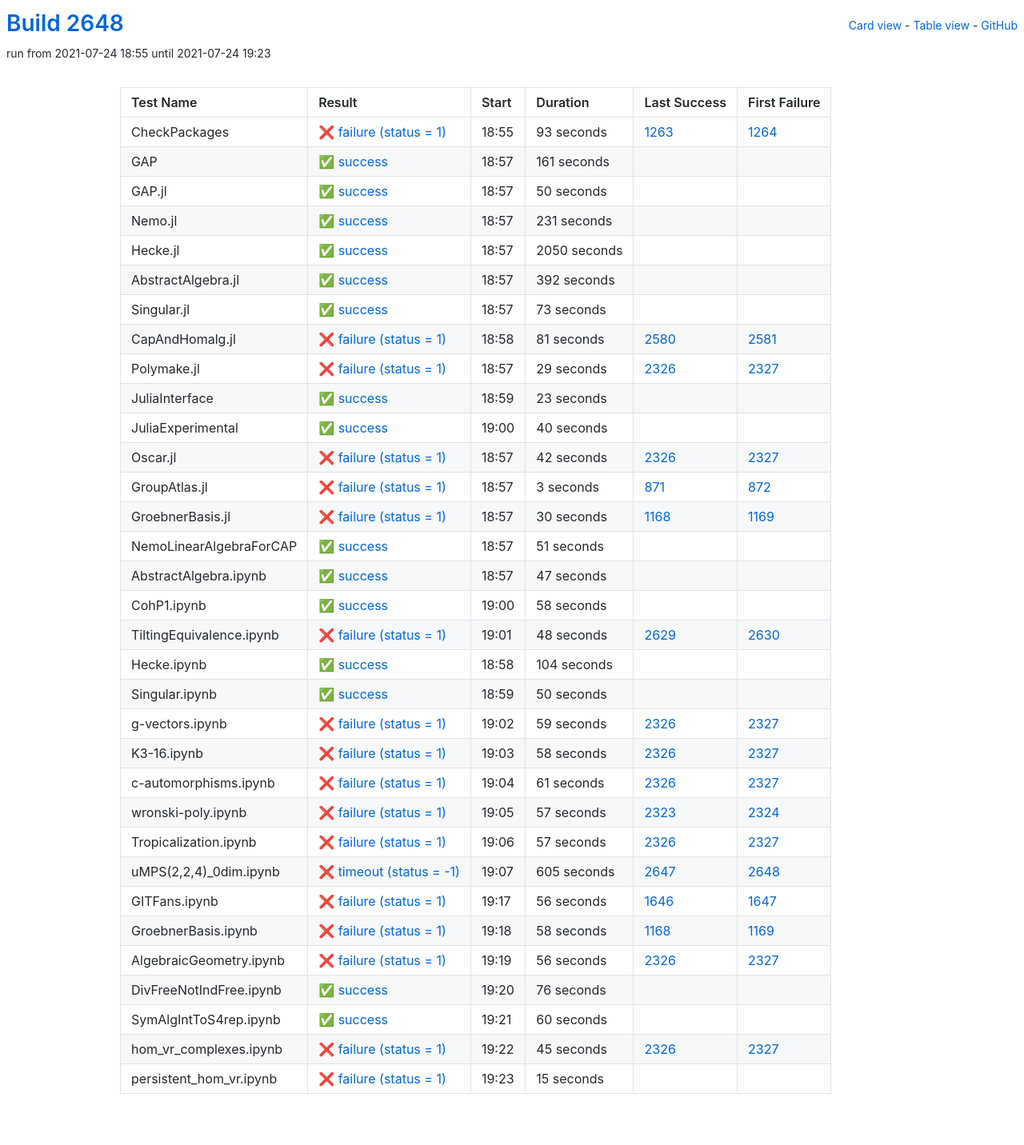
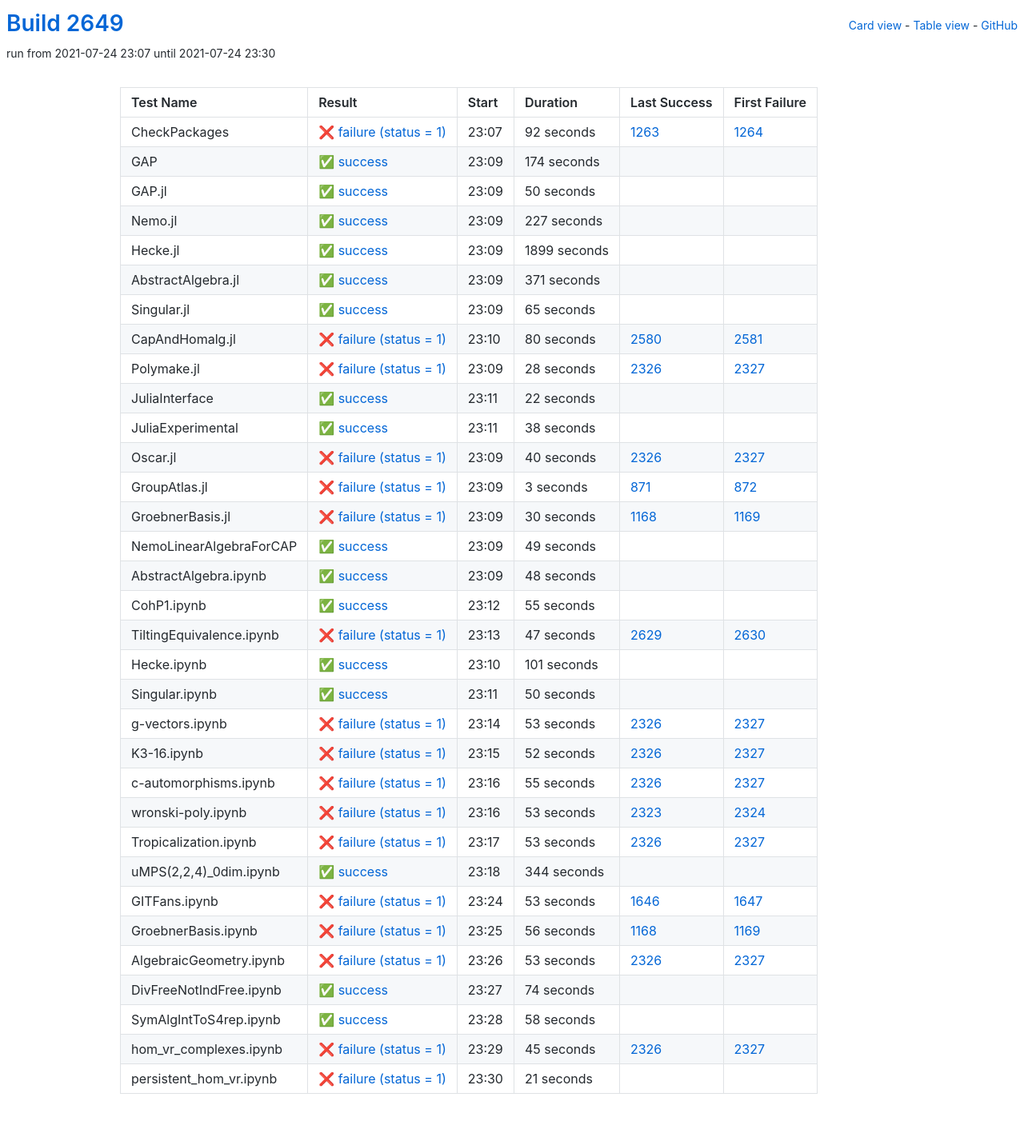
Before and after one commit to oscar-system/oscar-ci-status-stable, a Jekyll site: the page built from table.html, in a window 1280 px wide. Shown: the whole page at 80% size. Built offline with Jekyll 4.4.1, drawn with Linux system fonts in a browser that asks for light colours.

Commit message:
Build #2649

```diff
--- a/_data/ci.yml
+++ b/_data/ci.yml
@@ -1,6 +1,6 @@
 ---
-build: 2648
-build_url: https://oscarci.mathematik.uni-kl.de/job/oscar-stable/2648/
+build: 2649
+build_url: https://oscarci.mathematik.uni-kl.de/job/oscar-stable/2649/
 job: oscar-stable
 organization: oscar-system
 repo: oscar-ci-status-stable
@@ -8,32 +8,32 @@ repourl: https://github.com/oscar-system/oscar-ci-status-stable
 tests:
 - name: CheckPackages
   id: checkpackages
-  log: https://oscarci.mathematik.uni-kl.de/job/oscar-stable/2648/artifact/logs/build-2648/CheckPackages.log
-  start: 2021-07-24 18:55
+  log: https://oscarci.mathematik.uni-kl.de/job/oscar-stable/2649/artifact/logs/build-2649/CheckPackages.log
+  start: 2021-07-24 23:07
   success: false
   exitcode: 1
   status: failure
-  duration: 93
+  duration: 92
   last_success: 1263
   last_success_url: https://oscarci.mathematik.uni-kl.de/job/oscar-stable/1263/
   first_failure: 1264
   first_failure_url: https://oscarci.mathematik.uni-kl.de/job/oscar-stable/1264/
 - name: GAP
   id: gap
-  log: https://oscarci.mathematik.uni-kl.de/job/oscar-stable/2648/artifact/logs/build-2648/GAP.log
-  start: 2021-07-24 18:57
+  log: https://oscarci.mathematik.uni-kl.de/job/oscar-stable/2649/artifact/logs/build-2649/GAP.log
+  start: 2021-07-24 23:09
   success: true
   exitcode: 0
   status: success
-  duration: 161
+  duration: 174
   last_success: false
   last_success_url:
   first_failure: false
   first_failure_url:
 - name: GAP.jl
   id: gap-jl
-  log: https://oscarci.mathematik.uni-kl.de/job/oscar-stable/2648/artifact/logs/build-2648/GAP.jl.log
-  start: 2021-07-24 18:57
+  log: https://oscarci.mathematik.uni-kl.de/job/oscar-stable/2649/artifact/logs/build-2649/GAP.jl.log
+  start: 2021-07-24 23:09
   success: true
   exitcode: 0
   status: success
@@ -44,116 +44,116 @@ tests:
   first_failure_url:
 - name: Nemo.jl
   id: nemo-jl
-  log: https://oscarci.mathematik.uni-kl.de/job/oscar-stable/2648/artifact/logs/build-2648/Nemo.jl.log
-  start: 2021-07-24 18:57
+  log: https://oscarci.mathematik.uni-kl.de/job/oscar-stable/2649/artifact/logs/build-2649/Nemo.jl.log
+  start: 2021-07-24 23:09
   success: true
   exitcode: 0
   status: success
-  duration: 231
+  duration: 227
   last_success: false
   last_success_url:
   first_failure: false
   first_failure_url:
 - name: Hecke.jl
   id: hecke-jl
-  log: https://oscarci.mathematik.uni-kl.de/job/oscar-stable/2648/artifact/logs/build-2648/Hecke.jl.log
-  start: 2021-07-24 18:57
+  log: https://oscarci.mathematik.uni-kl.de/job/oscar-stable/2649/artifact/logs/build-2649/Hecke.jl.log
+  start: 2021-07-24 23:09
   success: true
   exitcode: 0
   status: success
-  duration: 2050
+  duration: 1899
   last_success: false
   last_success_url:
   first_failure: false
   first_failure_url:
 - name: AbstractAlgebra.jl
   id: abstractalgebra-jl
-  log: https://oscarci.mathematik.uni-kl.de/job/oscar-stable/2648/artifact/logs/build-2648/AbstractAlgebra.jl.log
-  start: 2021-07-24 18:57
+  log: https://oscarci.mathematik.uni-kl.de/job/oscar-stable/2649/artifact/logs/build-2649/AbstractAlgebra.jl.log
+  start: 2021-07-24 23:09
   success: true
   exitcode: 0
   status: success
-  duration: 392
+  duration: 371
   last_success: false
   last_success_url:
   first_failure: false
   first_failure_url:
 - name: Singular.jl
   id: singular-jl
-  log: https://oscarci.mathematik.uni-kl.de/job/oscar-stable/2648/artifact/logs/build-2648/Singular.jl.log
-  start: 2021-07-24 18:57
+  log: https://oscarci.mathematik.uni-kl.de/job/oscar-stable/2649/artifact/logs/build-2649/Singular.jl.log
+  start: 2021-07-24 23:09
   success: true
   exitcode: 0
   status: success
-  duration: 73
+  duration: 65
   last_success: false
   last_success_url:
   first_failure: false
   first_failure_url:
 - name: CapAndHomalg.jl
   id: capandhomalg-jl
-  log: https://oscarci.mathematik.uni-kl.de/job/oscar-stable/2648/artifact/logs/build-2648/CapAndHomalg.jl.log
-  start: 2021-07-24 18:58
+  log: https://oscarci.mathematik.uni-kl.de/job/oscar-stable/2649/artifact/logs/build-2649/CapAndHomalg.jl.log
+  start: 2021-07-24 23:10
   success: false
   exitcode: 1
   status: failure
-  duration: 81
+  duration: 80
   last_success: 2580
   last_success_url: https://oscarci.mathematik.uni-kl.de/job/oscar-stable/2580/
   first_failure: 2581
   first_failure_url: https://oscarci.mathematik.uni-kl.de/job/oscar-stable/2581/
 - name: Polymake.jl
   id: polymake-jl
-  log: https://oscarci.mathematik.uni-kl.de/job/oscar-stable/2648/artifact/logs/build-2648/Polymake.jl.log
-  start: 2021-07-24 18:57
+  log: https://oscarci.mathematik.uni-kl.de/job/oscar-stable/2649/artifact/logs/build-2649/Polymake.jl.log
+  start: 2021-07-24 23:09
   success: false
   exitcode: 1
   status: failure
-  duration: 29
+  duration: 28
   last_success: 2326
   last_success_url: https://oscarci.mathematik.uni-kl.de/job/oscar-stable/2326/
   first_failure: 2327
   first_failure_url: https://oscarci.mathematik.uni-kl.de/job/oscar-stable/2327/
 - name: JuliaInterface
   id: juliainterface
-  log: https://oscarci.mathematik.uni-kl.de/job/oscar-stable/2648/artifact/logs/build-2648/JuliaInterface.log
-  start: 2021-07-24 18:59
+  log: https://oscarci.mathematik.uni-kl.de/job/oscar-stable/2649/artifact/logs/build-2649/JuliaInterface.log
+  start: 2021-07-24 23:11
   success: true
   exitcode: 0
   status: success
-  duration: 23
+  duration: 22
   last_success: false
   last_success_url:
   first_failure: false
   first_failure_url:
 - name: JuliaExperimental
   id: juliaexperimental
-  log: https://oscarci.mathematik.uni-kl.de/job/oscar-stable/2648/artifact/logs/build-2648/JuliaExperimental.log
-  start: 2021-07-24 19:00
+  log: https://oscarci.mathematik.uni-kl.de/job/oscar-stable/2649/artifact/logs/build-2649/JuliaExperimental.log
+  start: 2021-07-24 23:11
   success: true
   exitcode: 0
   status: success
-  duration: 40
+  duration: 38
   last_success: false
   last_success_url:
   first_failure: false
   first_failure_url:
 - name: Oscar.jl
   id: oscar-jl
-  log: https://oscarci.mathematik.uni-kl.de/job/oscar-stable/2648/artifact/logs/build-2648/Oscar.jl.log
-  start: 2021-07-24 18:57
+  log: https://oscarci.mathematik.uni-kl.de/job/oscar-stable/2649/artifact/logs/build-2649/Oscar.jl.log
+  start: 2021-07-24 23:09
   success: false
   exitcode: 1
   status: failure
-  duration: 42
+  duration: 40
   last_success: 2326
   last_success_url: https://oscarci.mathematik.uni-kl.de/job/oscar-stable/2326/
   first_failure: 2327
   first_failure_url: https://oscarci.mathematik.uni-kl.de/job/oscar-stable/2327/
 - name: GroupAtlas.jl
   id: groupatlas-jl
-  log: https://oscarci.mathematik.uni-kl.de/job/oscar-stable/2648/artifact/logs/build-2648/GroupAtlas.jl.log
-  start: 2021-07-24 18:57
+  log: https://oscarci.mathematik.uni-kl.de/job/oscar-stable/2649/artifact/logs/build-2649/GroupAtlas.jl.log
+  start: 2021-07-24 23:09
   success: false
   exitcode: 1
   status: failure
@@ -164,8 +164,8 @@ tests:
   first_failure_url: https://oscarci.mathematik.uni-kl.de/job/oscar-stable/872/
 - name: GroebnerBasis.jl
   id: groebnerbasis-jl
-  log: https://oscarci.mathematik.uni-kl.de/job/oscar-stable/2648/artifact/logs/build-2648/GroebnerBasis.jl.log
-  start: 2021-07-24 18:57
+  log: https://oscarci.mathematik.uni-kl.de/job/oscar-stable/2649/artifact/logs/build-2649/GroebnerBasis.jl.log
+  start: 2021-07-24 23:09
   success: false
   exitcode: 1
   status: failure
@@ -176,68 +176,68 @@ tests:
   first_failure_url: https://oscarci.mathematik.uni-kl.de/job/oscar-stable/1169/
 - name: NemoLinearAlgebraForCAP
   id: nemolinearalgebraforcap
-  log: https://oscarci.mathematik.uni-kl.de/job/oscar-stable/2648/artifact/logs/build-2648/NemoLinearAlgebraForCAP.log
-  start: 2021-07-24 18:57
+  log: https://oscarci.mathematik.uni-kl.de/job/oscar-stable/2649/artifact/logs/build-2649/NemoLinearAlgebraForCAP.log
+  start: 2021-07-24 23:09
   success: true
   exitcode: 0
   status: success
-  duration: 51
+  duration: 49
   last_success: false
   last_success_url:
   first_failure: false
   first_failure_url:
 - name: AbstractAlgebra.ipynb
   id: abstractalgebra-ipynb
-  log: https://oscarci.mathematik.uni-kl.de/job/oscar-stable/2648/artifact/logs/build-2648/AbstractAlgebra.ipynb.log
-  start: 2021-07-24 18:57
+  log: https://oscarci.mathematik.uni-kl.de/job/oscar-stable/2649/artifact/logs/build-2649/AbstractAlgebra.ipynb.log
+  start: 2021-07-24 23:09
   success: true
   exitcode: 0
   status: success
-  duration: 47
+  duration: 48
   last_success: false
   last_success_url:
   first_failure: false
   first_failure_url:
 - name: CohP1.ipynb
   id: cohp1-ipynb
-  log: https://oscarci.mathematik.uni-kl.de/job/oscar-stable/2648/artifact/logs/build-2648/CohP1.ipynb.log
-  start: 2021-07-24 19:00
+  log: https://oscarci.mathematik.uni-kl.de/job/oscar-stable/2649/artifact/logs/build-2649/CohP1.ipynb.log
+  start: 2021-07-24 23:12
   success: true
   exitcode: 0
   status: success
-  duration: 58
+  duration: 55
   last_success: false
   last_success_url:
   first_failure: false
   first_failure_url:
 - name: TiltingEquivalence.ipynb
   id: tiltingequivalence-ipynb
-  log: https://oscarci.mathematik.uni-kl.de/job/oscar-stable/2648/artifact/logs/build-2648/TiltingEquivalence.ipynb.log
-  start: 2021-07-24 19:01
+  log: https://oscarci.mathematik.uni-kl.de/job/oscar-stable/2649/artifact/logs/build-2649/TiltingEquivalence.ipynb.log
+  start: 2021-07-24 23:13
   success: false
   exitcode: 1
   status: failure
-  duration: 48
+  duration: 47
   last_success: 2629
   last_success_url: https://oscarci.mathematik.uni-kl.de/job/oscar-stable/2629/
   first_failure: 2630
   first_failure_url: https://oscarci.mathematik.uni-kl.de/job/oscar-stable/2630/
 - name: Hecke.ipynb
   id: hecke-ipynb
-  log: https://oscarci.mathematik.uni-kl.de/job/oscar-stable/2648/artifact/logs/build-2648/Hecke.ipynb.log
-  start: 2021-07-24 18:58
+  log: https://oscarci.mathematik.uni-kl.de/job/oscar-stable/2649/artifact/logs/build-2649/Hecke.ipynb.log
+  start: 2021-07-24 23:10
   success: true
   exitcode: 0
   status: success
-  duration: 104
+  duration: 101
   last_success: false
   last_success_url:
   first_failure: false
   first_failure_url:
 - name: Singular.ipynb
   id: singular-ipynb
-  log: https://oscarci.mathematik.uni-kl.de/job/oscar-stable/2648/artifact/logs/build-2648/Singular.ipynb.log
-  start: 2021-07-24 18:59
+  log: https://oscarci.mathematik.uni-kl.de/job/oscar-stable/2649/artifact/logs/build-2649/Singular.ipynb.log
+  start: 2021-07-24 23:11
   success: true
   exitcode: 0
   status: success
@@ -248,140 +248,140 @@ tests:
   first_failure_url:
 - name: g-vectors.ipynb
   id: g-vectors-ipynb
-  log: https://oscarci.mathematik.uni-kl.de/job/oscar-stable/2648/artifact/logs/build-2648/g-vectors.ipynb.log
-  start: 2021-07-24 19:02
+  log: https://oscarci.mathematik.uni-kl.de/job/oscar-stable/2649/artifact/logs/build-2649/g-vectors.ipynb.log
+  start: 2021-07-24 23:14
   success: false
   exitcode: 1
   status: failure
-  duration: 59
+  duration: 53
   last_success: 2326
   last_success_url: https://oscarci.mathematik.uni-kl.de/job/oscar-stable/2326/
   first_failure: 2327
   first_failure_url: https://oscarci.mathematik.uni-kl.de/job/oscar-stable/2327/
 - name: K3-16.ipynb
   id: k3-16-ipynb
-  log: https://oscarci.mathematik.uni-kl.de/job/oscar-stable/2648/artifact/logs/build-2648/K3-16.ipynb.log
-  start: 2021-07-24 19:03
+  log: https://oscarci.mathematik.uni-kl.de/job/oscar-stable/2649/artifact/logs/build-2649/K3-16.ipynb.log
+  start: 2021-07-24 23:15
   success: false
   exitcode: 1
   status: failure
-  duration: 58
+  duration: 52
   last_success: 2326
   last_success_url: https://oscarci.mathematik.uni-kl.de/job/oscar-stable/2326/
   first_failure: 2327
   first_failure_url: https://oscarci.mathematik.uni-kl.de/job/oscar-stable/2327/
 - name: c-automorphisms.ipynb
   id: c-automorphisms-ipynb
-  log: https://oscarci.mathematik.uni-kl.de/job/oscar-stable/2648/artifact/logs/build-2648/c-automorphisms.ipynb.log
-  start: 2021-07-24 19:04
+  log: https://oscarci.mathematik.uni-kl.de/job/oscar-stable/2649/artifact/logs/build-2649/c-automorphisms.ipynb.log
+  start: 2021-07-24 23:16
   success: false
   exitcode: 1
   status: failure
-  duration: 61
+  duration: 55
   last_success: 2326
   last_success_url: https://oscarci.mathematik.uni-kl.de/job/oscar-stable/2326/
   first_failure: 2327
   first_failure_url: https://oscarci.mathematik.uni-kl.de/job/oscar-stable/2327/
 - name: wronski-poly.ipynb
   id: wronski-poly-ipynb
-  log: https://oscarci.mathematik.uni-kl.de/job/oscar-stable/2648/artifact/logs/build-2648/wronski-poly.ipynb.log
-  start: 2021-07-24 19:05
+  log: https://oscarci.mathematik.uni-kl.de/job/oscar-stable/2649/artifact/logs/build-2649/wronski-poly.ipynb.log
+  start: 2021-07-24 23:16
   success: false
   exitcode: 1
   status: failure
-  duration: 57
+  duration: 53
   last_success: 2323
   last_success_url: https://oscarci.mathematik.uni-kl.de/job/oscar-stable/2323/
   first_failure: 2324
   first_failure_url: https://oscarci.mathematik.uni-kl.de/job/oscar-stable/2324/
 - name: Tropicalization.ipynb
   id: tropicalization-ipynb
-  log: https://oscarci.mathematik.uni-kl.de/job/oscar-stable/2648/artifact/logs/build-2648/Tropicalization.ipynb.log
-  start: 2021-07-24 19:06
+  log: https://oscarci.mathematik.uni-kl.de/job/oscar-stable/2649/artifact/logs/build-2649/Tropicalization.ipynb.log
+  start: 2021-07-24 23:17
   success: false
   exitcode: 1
   status: failure
-  duration: 57
+  duration: 53
   last_success: 2326
   last_success_url: https://oscarci.mathematik.uni-kl.de/job/oscar-stable/2326/
   first_failure: 2327
   first_failure_url: https://oscarci.mathematik.uni-kl.de/job/oscar-stable/2327/
 - name: uMPS(2,2,4)_0dim.ipynb
   id: umps-2-2-4-0dim-ipynb
-  log: https://oscarci.mathematik.uni-kl.de/job/oscar-stable/2648/artifact/logs/build-2648/uMPS-2-2-4-_0dim.ipynb.log
-  start: 2021-07-24 19:07
-  success: false
-  exitcode: -1
-  status: timeout
-  duration: 605
-  last_success: 2647
-  last_success_url: https://oscarci.mathematik.uni-kl.de/job/oscar-stable/2647/
-  first_failure: 2648
-  first_failure_url: https://oscarci.mathematik.uni-kl.de/job/oscar-stable/2648/
+  log: https://oscarci.mathematik.uni-kl.de/job/oscar-stable/2649/artifact/logs/build-2649/uMPS-2-2-4-_0dim.ipynb.log
+  start: 2021-07-24 23:18
+  success: true
+  exitcode: 0
+  status: success
+  duration: 344
+  last_success: false
+  last_success_url:
+  first_failure: false
+  first_failure_url:
 - name: GITFans.ipynb
   id: gitfans-ipynb
-  log: https://oscarci.mathematik.uni-kl.de/job/oscar-stable/2648/artifact/logs/build-2648/GITFans.ipynb.log
-  start: 2021-07-24 19:17
+  log: https://oscarci.mathematik.uni-kl.de/job/oscar-stable/2649/artifact/logs/build-2649/GITFans.ipynb.log
+  start: 2021-07-24 23:24
   success: false
   exitcode: 1
   status: failure
-  duration: 56
+  duration: 53
   last_success: 1646
   last_success_url: https://oscarci.mathematik.uni-kl.de/job/oscar-stable/1646/
   first_failure: 1647
   first_failure_url: https://oscarci.mathematik.uni-kl.de/job/oscar-stable/1647/
 - name: GroebnerBasis.ipynb
   id: groebnerbasis-ipynb
-  log: https://oscarci.mathematik.uni-kl.de/job/oscar-stable/2648/artifact/logs/build-2648/GroebnerBasis.ipynb.log
-  start: 2021-07-24 19:18
+  log: https://oscarci.mathematik.uni-kl.de/job/oscar-stable/2649/artifact/logs/build-2649/GroebnerBasis.ipynb.log
+  start: 2021-07-24 23:25
   success: false
   exitcode: 1
   status: failure
-  duration: 58
+  duration: 56
   last_success: 1168
   last_success_url: https://oscarci.mathematik.uni-kl.de/job/oscar-stable/1168/
   first_failure: 1169
   first_failure_url: https://oscarci.mathematik.uni-kl.de/job/oscar-stable/1169/
 - name: AlgebraicGeometry.ipynb
   id: algebraicgeometry-ipynb
-  log: https://oscarci.mathematik.uni-kl.de/job/oscar-stable/2648/artifact/logs/build-2648/AlgebraicGeometry.ipynb.log
-  start: 2021-07-24 19:19
+  log: https://oscarci.mathematik.uni-kl.de/job/oscar-stable/2649/artifact/logs/build-2649/AlgebraicGeometry.ipynb.log
+  start: 2021-07-24 23:26
   success: false
   exitcode: 1
   status: failure
-  duration: 56
+  duration: 53
   last_success: 2326
   last_success_url: https://oscarci.mathematik.uni-kl.de/job/oscar-stable/2326/
   first_failure: 2327
   first_failure_url: https://oscarci.mathematik.uni-kl.de/job/oscar-stable/2327/
 - name: DivFreeNotIndFree.ipynb
   id: divfreenotindfree-ipynb
-  log: https://oscarci.mathematik.uni-kl.de/job/oscar-stable/2648/artifact/logs/build-2648/DivFreeNotIndFree.ipynb.log
-  start: 2021-07-24 19:20
+  log: https://oscarci.mathematik.uni-kl.de/job/oscar-stable/2649/artifact/logs/build-2649/DivFreeNotIndFree.ipynb.log
+  start: 2021-07-24 23:27
   success: true
   exitcode: 0
   status: success
-  duration: 76
+  duration: 74
   last_success: false
   last_success_url:
   first_failure: false
   first_failure_url:
 - name: SymAlgIntToS4rep.ipynb
   id: symalginttos4rep-ipynb
-  log: https://oscarci.mathematik.uni-kl.de/job/oscar-stable/2648/artifact/logs/build-2648/SymAlgIntToS4rep.ipynb.log
-  start: 2021-07-24 19:21
+  log: https://oscarci.mathematik.uni-kl.de/job/oscar-stable/2649/artifact/logs/build-2649/SymAlgIntToS4rep.ipynb.log
+  start: 2021-07-24 23:28
   success: true
   exitcode: 0
   status: success
-  duration: 60
+  duration: 58
   last_success: false
   last_success_url:
   first_failure: false
   first_failure_url:
 - name: hom_vr_complexes.ipynb
   id: hom-vr-complexes-ipynb
-  log: https://oscarci.mathematik.uni-kl.de/job/oscar-stable/2648/artifact/logs/build-2648/hom_vr_complexes.ipynb.log
-  start: 2021-07-24 19:22
+  log: https://oscarci.mathematik.uni-kl.de/job/oscar-stable/2649/artifact/logs/build-2649/hom_vr_complexes.ipynb.log
+  start: 2021-07-24 23:29
   success: false
   exitcode: 1
   status: failure
@@ -392,12 +392,12 @@ tests:
   first_failure_url: https://oscarci.mathematik.uni-kl.de/job/oscar-stable/2327/
 - name: persistent_hom_vr.ipynb
   id: persistent-hom-vr-ipynb
-  log: https://oscarci.mathematik.uni-kl.de/job/oscar-stable/2648/artifact/logs/build-2648/persistent_hom_vr.ipynb.log
-  start: 2021-07-24 19:23
+  log: https://oscarci.mathematik.uni-kl.de/job/oscar-stable/2649/artifact/logs/build-2649/persistent_hom_vr.ipynb.log
+  start: 2021-07-24 23:30
   success: false
   exitcode: 1
   status: failure
-  duration: 15
+  duration: 21
   last_success: false
   last_success_url:
   first_failure: false
```
Also changed, not shown: README.md.
